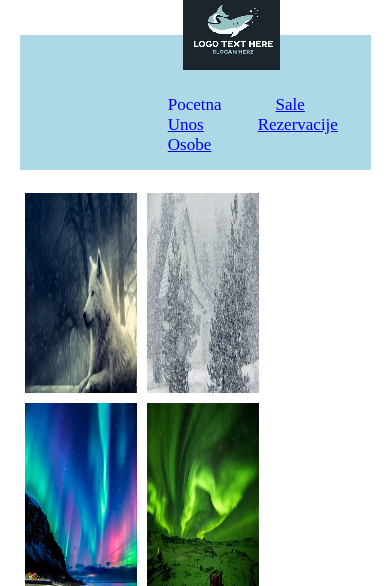
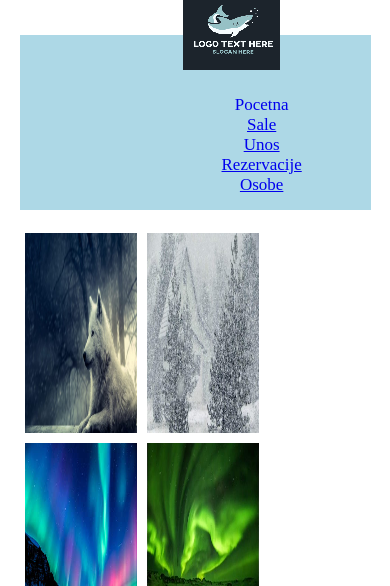
Before and after one commit to Kerim246/wt1936-st, a plain HTML site: page pocetna.html in a window 390 px wide. Shown: the top 586 px of the page. Drawn offline with Linux system fonts and the light colour scheme.

Commit message:
uradjeni zadaci

```diff
--- a/pocetna.css
+++ b/pocetna.css
@@ -56,5 +56,9 @@ body {
     flex:100%;
     max-width:100%;
   }
+  .meni a {
+    display: block;
+  }
+
 
 }
--- a/rezervacija.css
+++ b/rezervacija.css
@@ -204,5 +204,8 @@ button[type = button]{
     button[type = submit]{
         margin-left:0px;
     }
+    .meni a {
+        display:block;
+    }
 
 }
```
